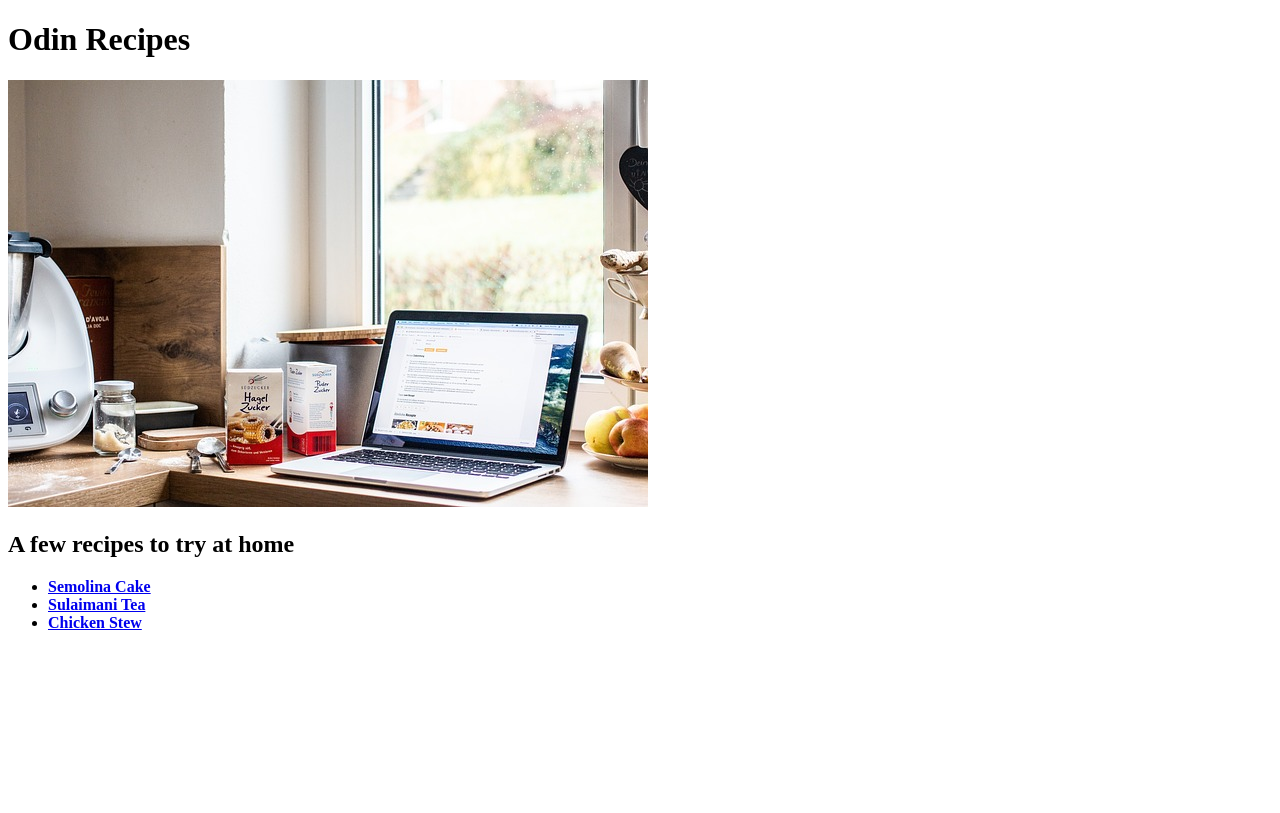
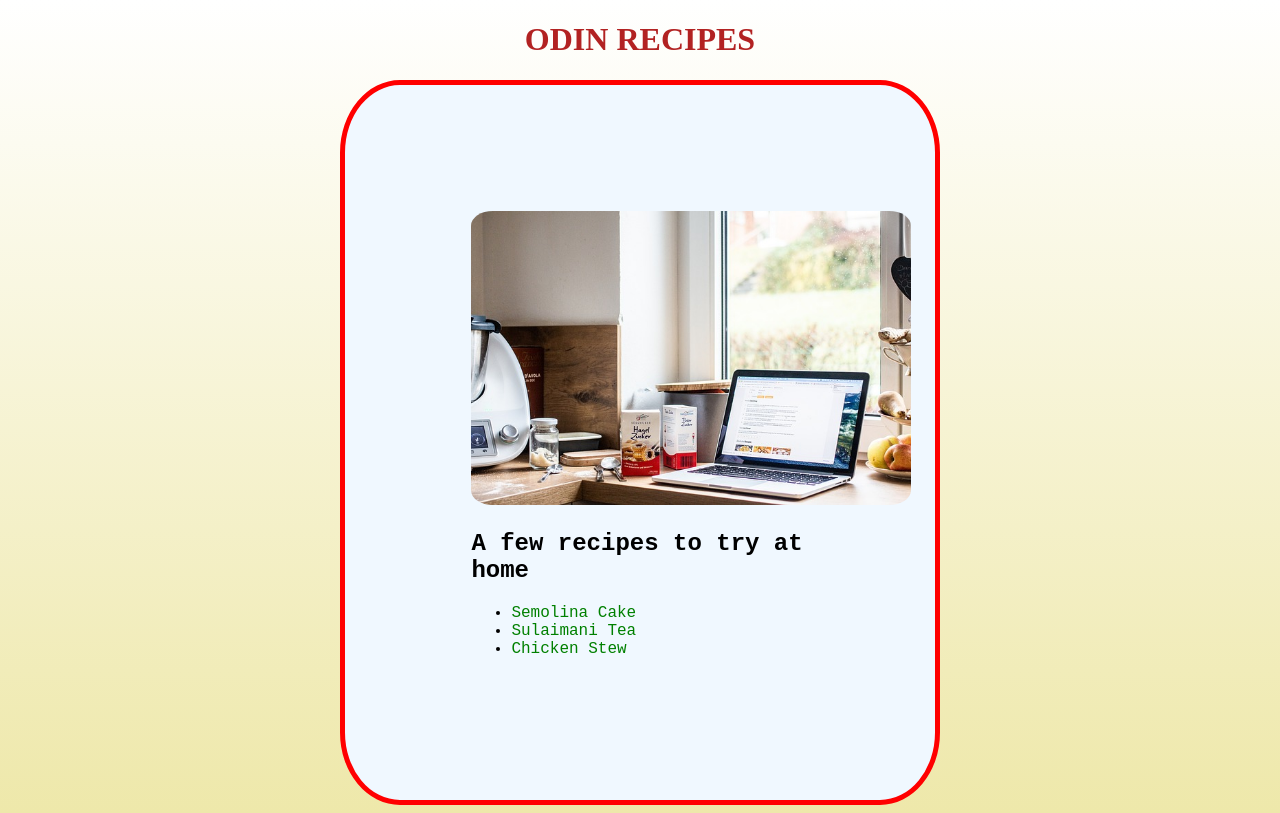
Before and after one commit to nishadnp/odin-recipes, a plain HTML site: page index.html in a window 1280 px wide. Drawn offline with Linux system fonts and the light colour scheme.

Commit message:
Update index.html
New layout is added. Picture, h2, recipe list added inside container. Unwanted elements, classes and id(s) removed.

```diff
--- a/index.html
+++ b/index.html
@@ -2,16 +2,23 @@
 <html lang="en">
     <head>
         <meta charset="UTF-8">
+        <meta name="viewport" content="width=device-width, initial-scale=1.0">
         <title>Welcome to Odin Recipes</title>
+        <link rel="stylesheet" href="./css/styles.css">
     </head>
+
     <body>
-        <h1>Odin Recipes</h1>
-        <img src="./images/odin-recipe-main.jpg" alt="Learn to cook from online recipes">
-        <h2>A few recipes to try at home</h2>
-        <ul>
-            <li><a href="./recipes/semolina-cake.html"><b>Semolina Cake</b></a></li>
-            <li><a href="./recipes/sulaimani-tea.html"><b>Sulaimani Tea</b></a></li>
-            <li><a href="./recipes/chicken-stew.html"><b>Chicken Stew</b></a></li>
-        </ul>
+        <h1>ODIN RECIPES</h1>
+
+        <div class="container">
+            <img src="./images/odin-recipe-main.jpg" alt="Learn to cook from online recipes" class="image">
+            <h2>A few recipes to try at home</h2>
+            <ul>
+                <li><a href="./recipes/semolina-cake.html">Semolina Cake</a></li>
+                <li><a href="./recipes/sulaimani-tea.html">Sulaimani Tea</a></li>
+                <li><a href="./recipes/chicken-stew.html">Chicken Stew</a></li>
+            </ul>
+        </div>
+
     </body>
 </html>
```
